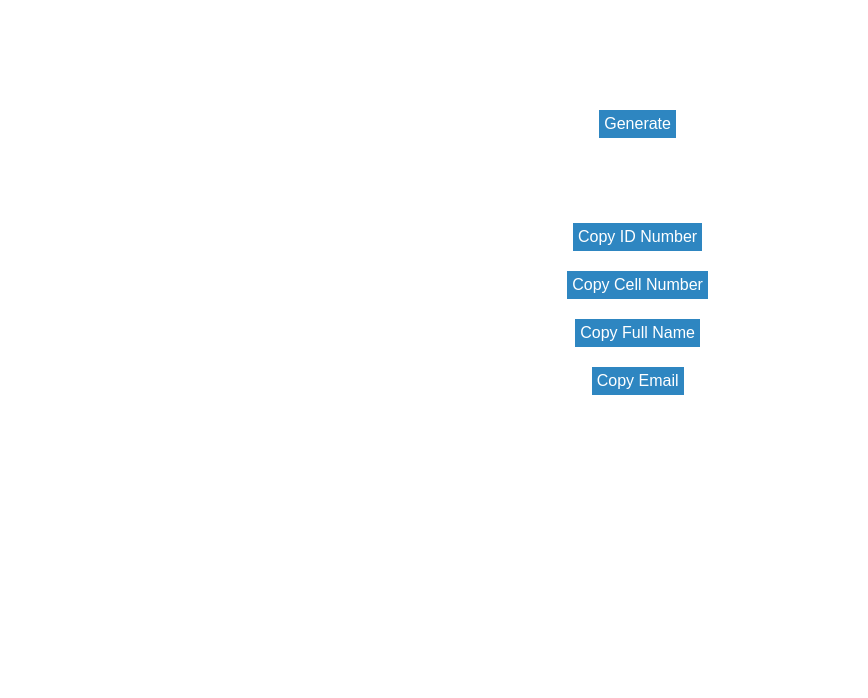
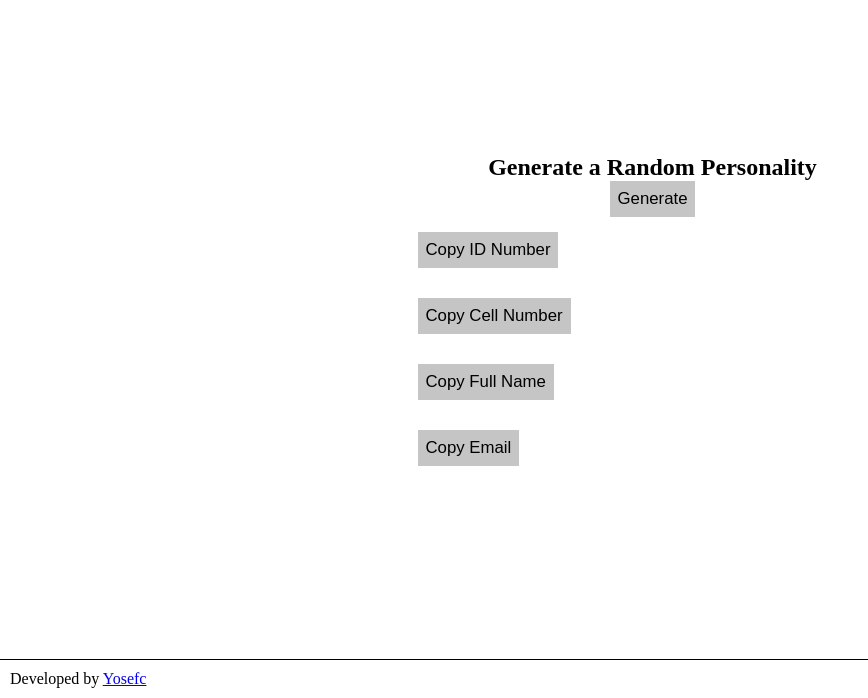
Before and after one commit to Yosefc/Fake-Personality-Generator, a plain HTML site: page index.html in a window 1280 px wide. Shown: the part 102-800 px from the top of the page, without its empty margins (0-868 px from the left). Drawn offline with Linux system fonts and the light colour scheme.

Commit message:
UI updated

```diff
--- a/index.html
+++ b/index.html
@@ -1,27 +1,44 @@
 <!DOCTYPE html>
 <html lang="en">
+
 <head>
   <meta charset="UTF-8">
   <meta name="viewport" content="width=device-width, initial-scale=1.0">
   <title>Personality Generator</title>
   <link rel="stylesheet" href="styles.css">
 </head>
+
 <body>
-<main >
+  <div class="container">
     <header>
       <h1>Personality Generator</h1>
     </header>
-  <section class="centered-element">
-    <div id="generate-area-btn">
+    <main>
+      <section id="generator-section">
+        <h2>Generate a Random Personality</h2>
+
         <button class="button" onclick="generatePersonality()">Generate</button>
+        <div class="info-container">
+          <button class="copyButton button" data-target="result">Copy ID Number</button>
+          <p class="info-text" id="result"></p>
         </div>
-    <p id="result"></p><button class="copyButton button" data-target="result">Copy ID Number</button>
-    <p id="cell-phone"></p><button class="copyButton button" data-target="cell-phone">Copy Cell Number</button>
-    <p id="full-name"></p><button class="copyButton button" data-target="full-name">Copy Full Name</button>
-    <p id="email"></p><button class="copyButton button" data-target="email">Copy Email</button>
+        <div class="info-container">
+          <button class="copyButton button" data-target="cell-phone">Copy Cell Number</button>
+          <p class="info-text" id="cell-phone"></p>
+        </div>
+        <div class="info-container">
+          <button class="copyButton button" data-target="full-name">Copy Full Name</button>
+          <p class="info-text" id="full-name"></p>
+        </div>
+        <div class="info-container">
+          <button class="copyButton button" data-target="email">Copy Email</button>
+          <p class="info-text" id="email"></p>
+        </div>
       </section>
     </main>
-
+    <footer>Developed by <a href="https://github.com/Yosefc" target="_blank">Yosefc</a></footer>
+  </div>
   <script src="script.js"></script>
 </body>
+
 </html>
--- a/styles.css
+++ b/styles.css
@@ -4,44 +4,61 @@
   margin: 0;
 }
 
-html, body {
-    height: 100%;
-    margin: 0;
-    display: flex;
-    flex-direction: column;
-    justify-content: flex-start;
-    align-items: center;
-    padding-top: 25px;
+/* html,
+body {
+  background-color: #ffffff;
+} */
+
+header {
+  padding: 20px;
+  text-align: center;
+  width: 100%;
 }
 
-.centered-element {
-    width: 300px;
-    height: 200px;
-    text-align: center;
-    padding: 20px;
-    padding-top: 50px;
+.container {
+  display: flex;
+  flex-direction: column;
+  justify-content: space-between;
+  align-items: center;
+  height: 100vh;
+  /* background-color: #f0f0f0; */
+}
+
+#generator-section {
+  display: flex;
+  flex-direction: column;
+  align-items: center;
+  justify-content: space-around;
+  width: 30rem;
+  margin-left: 25px;
+}
+
+.info-container {
+  display: flex;
+  flex-direction: row;
+  align-items: center;
+  justify-content: space-between;
+  width: 100%;
+  margin: 10px;
+  padding: 5px;
 }
 
 .button {
+  padding: 0.5rem;
+  font-size: 1.05rem;
   border: none;
-  background-color: #2E86C1;
-  color: white;
-  padding: 5px;
-  margin: 10px;
-  font-size: 16px;
+  background-color: #c5c5c5;
 }
 
 .button:hover {
-  background-color:#edf2f4 ;
-  color: #2E86C1;
-  border: none;
-  padding: 10px 20px;
-  border-radius: 5px;
-  font-size: 16px;
+  background-color: #2e86c1;
+  transition: background-color 0.6s ease-in;
   cursor: pointer;
-  transition: background-color 0.5s ease;
 }
 
-#generate-area-btn {
-  padding: 25%;
+footer {
+  border-top: 1px solid black;
+  padding: 10px;
+  text-align: left;
+  width: 100%;
 }
```
Lines whose indentation alone changed are shown as unchanged.
